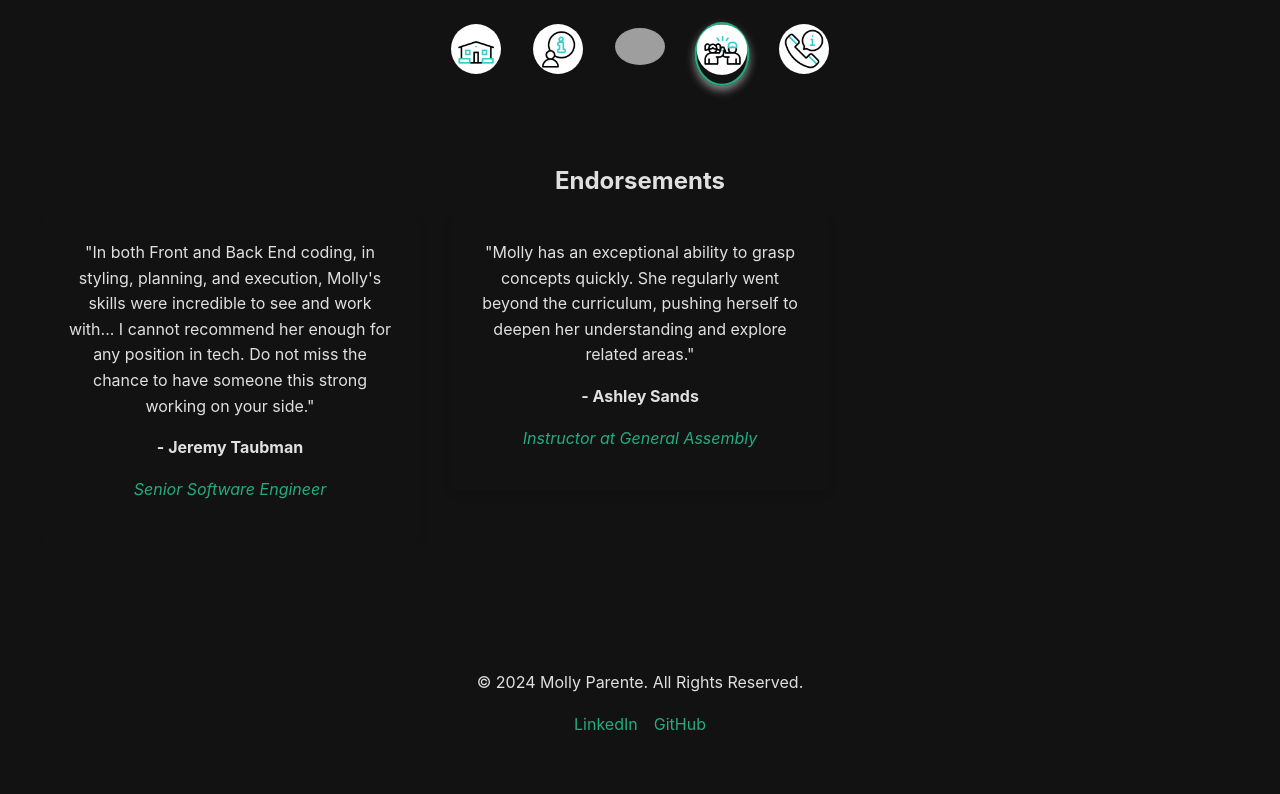
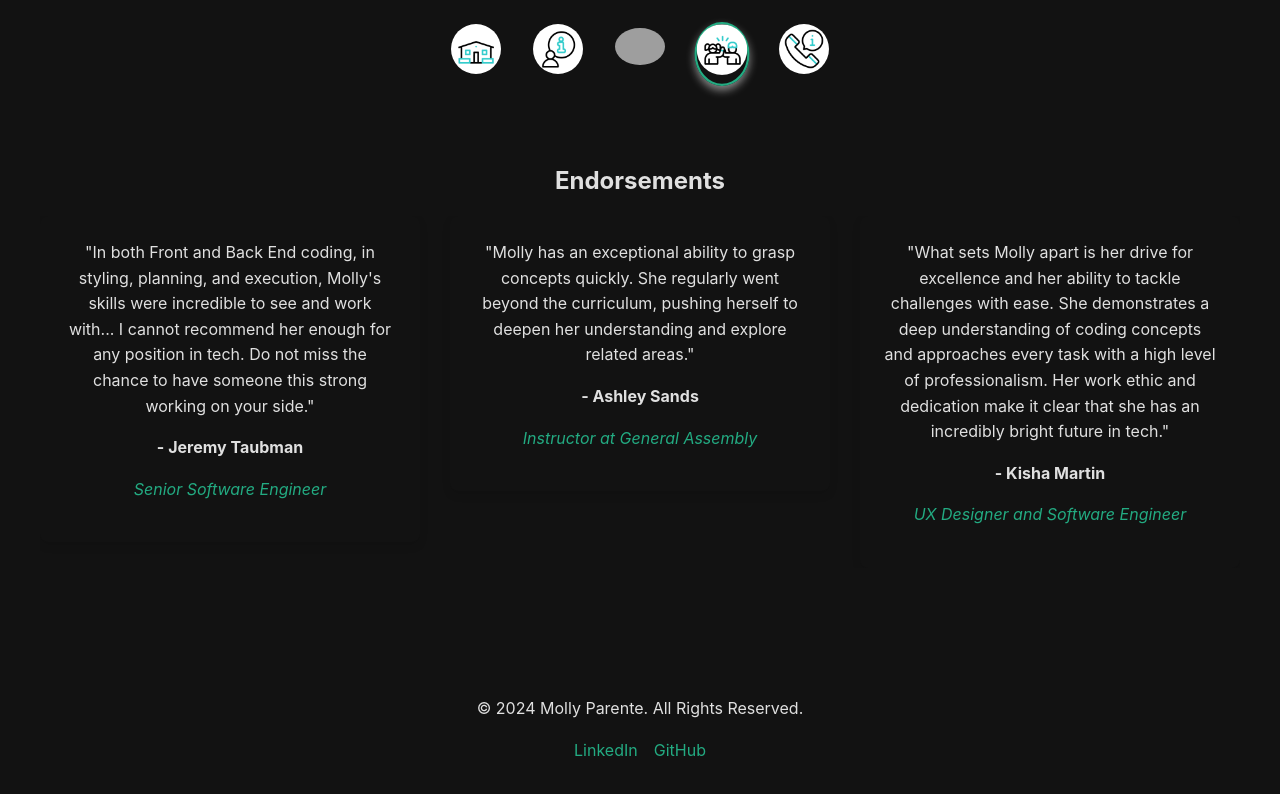
Before and after one commit to mparente88/mparente88.github.io, a Next.js app: page /endorsements in a window 1280 px wide. Shown: the top 794 px of the page. Built offline with nearby package versions, Linux system fonts and the light colour scheme; grey boxes are pictures that could not be loaded.

Commit message:
Add two more endorsements

```diff
--- a/components/Endorsements.js
+++ b/components/Endorsements.js
@@ -12,6 +12,16 @@ export default function Endorsements() {
       name: "Ashley Sands",
       title: "Instructor at General Assembly",
       feedback: "Molly has an exceptional ability to grasp concepts quickly. She regularly went beyond the curriculum, pushing herself to deepen her understanding and explore related areas.",
+    },
+    {
+      name: "Kisha Martin",
+      title: "UX Designer and Software Engineer",
+      feedback: "What sets Molly apart is her drive for excellence and her ability to tackle challenges with ease. She demonstrates a deep understanding of coding concepts and approaches every task with a high level of professionalism. Her work ethic and dedication make it clear that she has an incredibly bright future in tech.",
+    },
+    {
+      name: "Rhiannon O'Brien",
+      title: "Software Engineer",
+      feedback: "Everything she creates is well thought out and considers not just what she would like to do, but how users would try to interact with the site... I would feel relieved knowing I had such a fast learner on my team.",
     },
   ]
 
```
